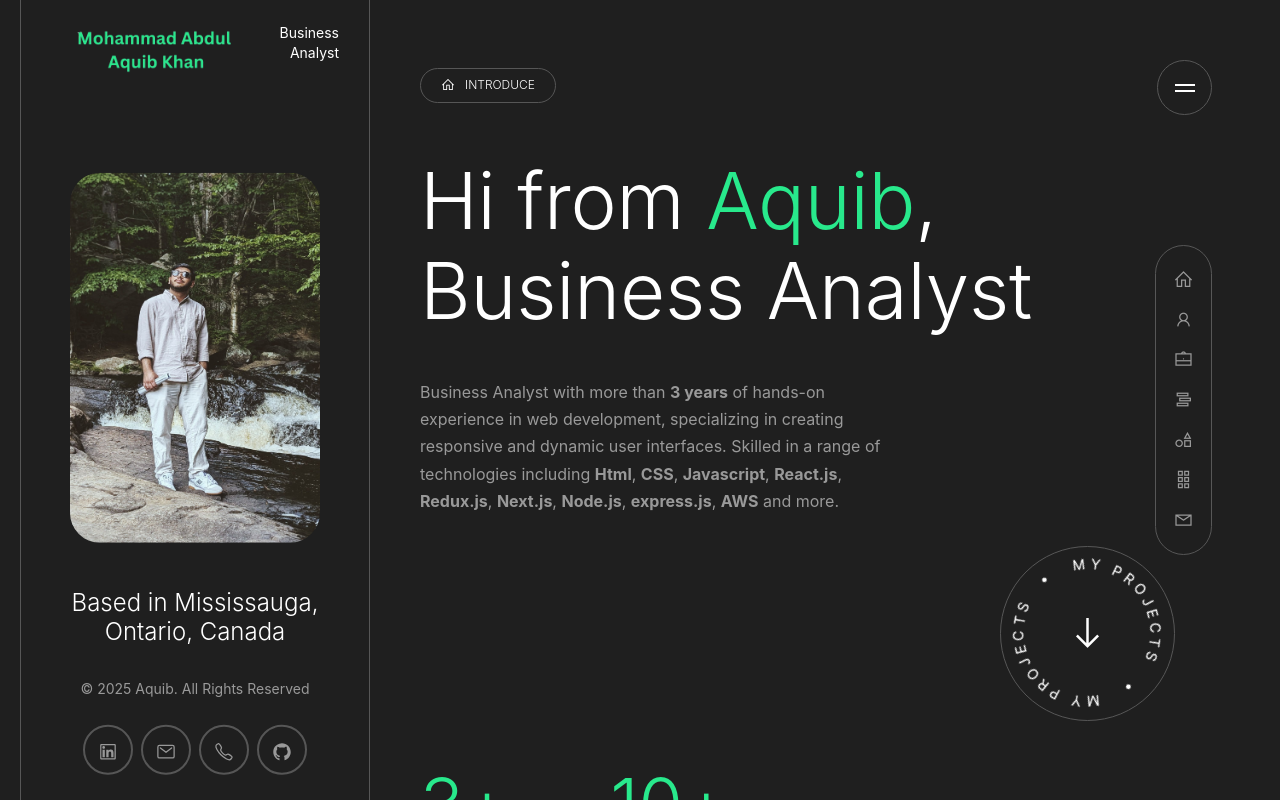
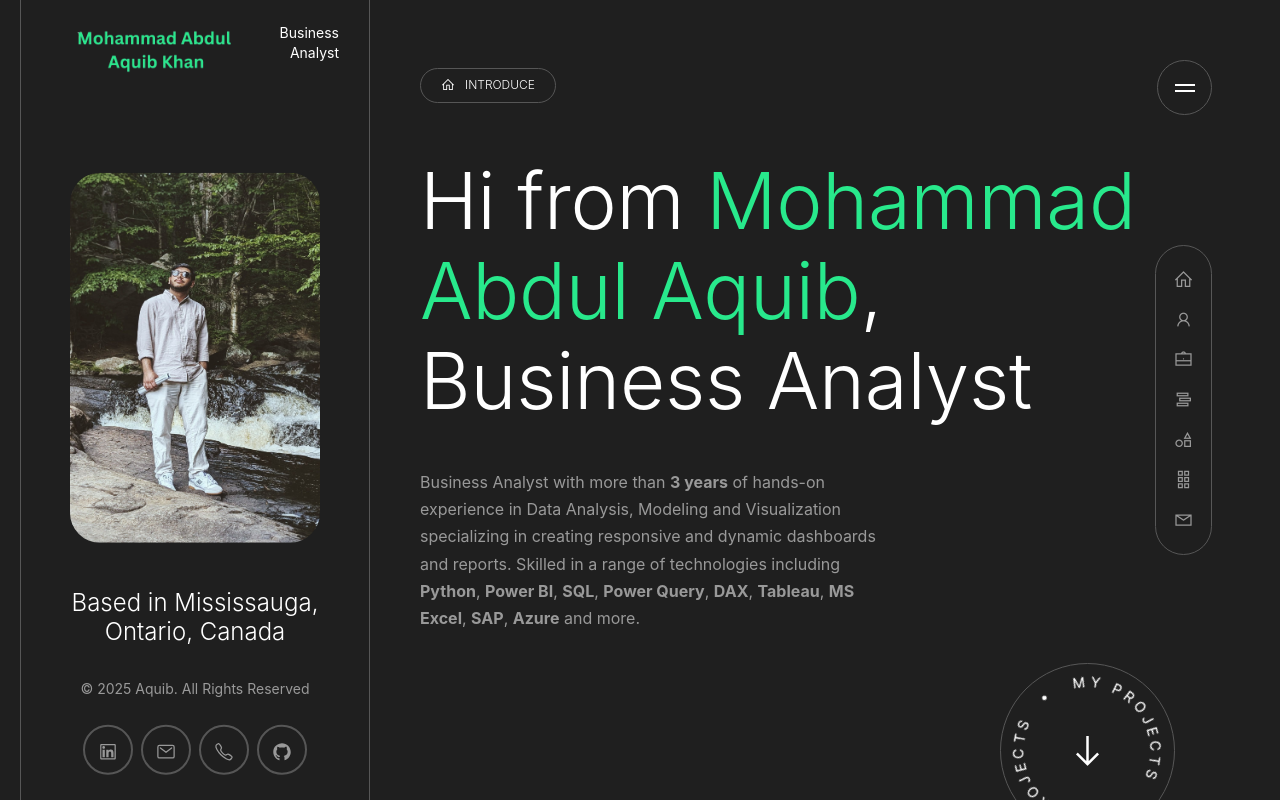
Before and after one commit to MAAQUIB04/Next-portfolio, a Next.js app: page / in a window 1280 px wide. Shown: the top 800 px of the page. Built offline with nearby package versions, Linux system fonts and the light colour scheme.

Commit message:
New - Home section

```diff
--- a/component/HomeSection.jsx
+++ b/component/HomeSection.jsx
@@ -13,17 +13,17 @@ function HomeSection() {
               <i className="las la-home" /> Introduce
             </h4>
             <h1 className="scroll-animation" data-animation="fade_from_bottom">
-              Hi from <span>Aquib</span>, Business Analyst
+              Hi from <span>Mohammad Abdul Aquib</span>, Business Analyst
             </h1>
           </div>
           <p className="scroll-animation" data-animation="fade_from_bottom">
             Business Analyst with more than <b>3 years</b> of hands-on
-            experience in web development, specializing in creating responsive
-            and dynamic user interfaces. Skilled in a range of technologies
-            including <b>Html</b>, <b>CSS</b>, <b>Javascript</b>,{" "}
-            <b>React.js</b>, <b>Redux.js</b>, <b>Next.js</b>,{" "}
-            <b>Node.js</b>, <b>express.js</b>,{" "}
-            <b>AWS</b> and more.
+            experience in Data Analysis, Modeling and Visualization specializing in creating responsive
+            and dynamic dashboards and reports. Skilled in a range of technologies
+            including <b>Python</b>, <b>Power BI</b>, <b>SQL</b>,{" "}
+            <b>Power Query</b>, <b>DAX</b>, <b>Tableau</b>,{" "}
+            <b>MS Excel</b>, <b>SAP</b>,{" "}
+            <b>Azure</b> and more.
           </p>
           <a
             href="#projects"
```
